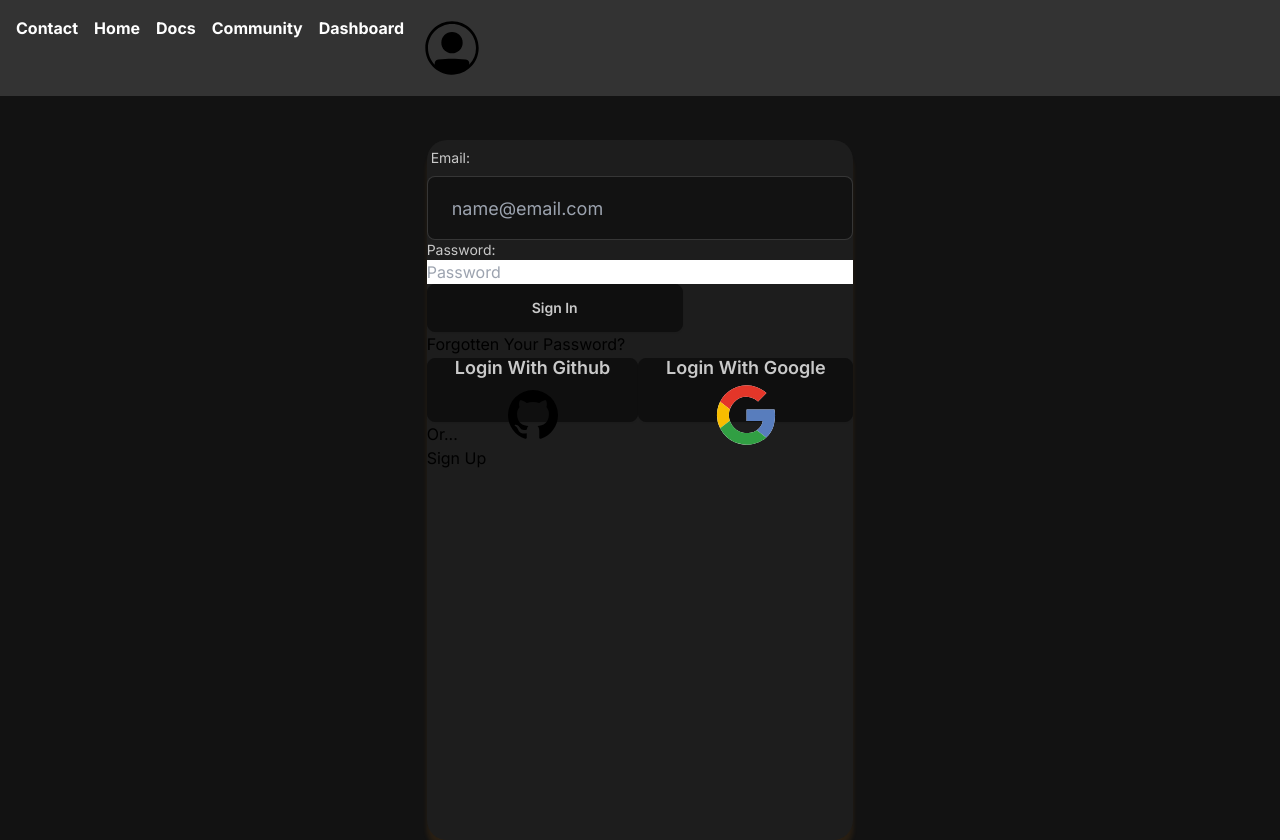
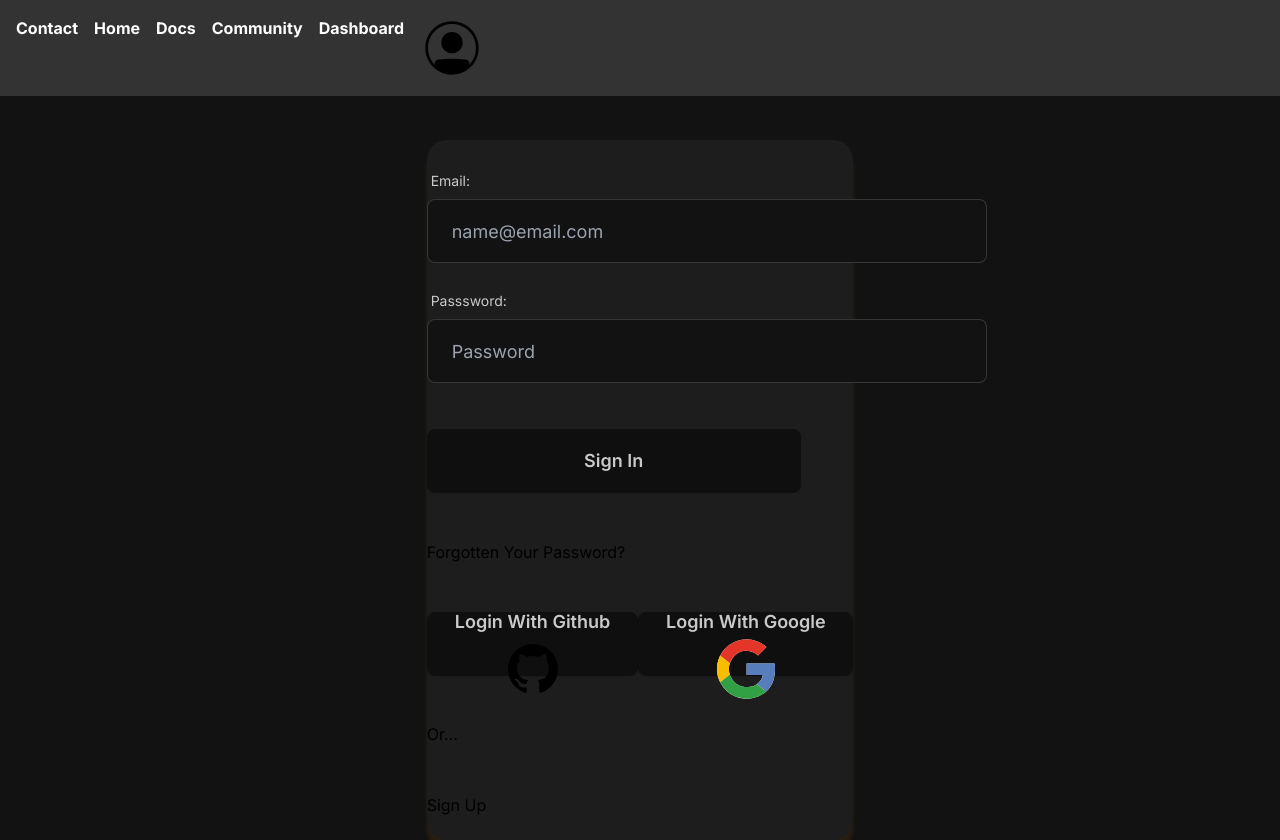
Before and after one commit to B3n-OHara/computerScience-NEA, a Next.js app: page /login in a window 1280 px wide. Built offline with nearby package versions, Linux system fonts and the light colour scheme; no server answers.

Commit message:
worked on login styles

```diff
--- a/app/(auth)/login/page.tsx
+++ b/app/(auth)/login/page.tsx
@@ -8,22 +8,24 @@ import googleIcon from '@/public/devicon--google.svg'
 export default function LoginPage() {
     return (
         <div>
-            <form className='absolute w-1/3 h-[700px] left-1/3 top-[140px] bg-01dp shadow-[0px_16px_6px_rgba(244,144,29,0.03)] shadow-[0px_9px_5px_rgba(244,144,29,0.1)] shadow-[0px_4px_4px_rgba(244,144,29,0.17)] shadow-[0px_1px_2px_rgba(244,144,29,0.2)] rounded-[20px]'>
-                <div className='flex flex-col'>
+            <form className='flex flex-col justify-around absolute w-1/3 h-[700px] left-1/3 top-[140px] bg-01dp shadow-[0px_16px_6px_rgba(244,144,29,0.03)] shadow-[0px_9px_5px_rgba(244,144,29,0.1)] shadow-[0px_4px_4px_rgba(244,144,29,0.17)] shadow-[0px_1px_2px_rgba(244,144,29,0.2)] rounded-[20px]'>
+                <div className='flex flex-col gap-y-5'>
                     <div className='flex flex-col'>
                         <div className='label'>
                             <span className='label-text'>Email:</span>
                         </div>
-                        <input id="email" name="email" type="email" placeholder='name@email.com' className='input input-bordered input-lg '/>
+                        <input id="email" name="email" type="email" placeholder='name@email.com' className='input input-bordered input-lg left-[40px] top-[60px] w-[560px]'/>
                     </div>
                     <div className='flex flex-col'>
-                        <label htmlFor="password" className='label-text'>Password:</label>
-                        <input id="password" name="password" type="password" placeholder='Password'/>
+                        <div className='label'>
+                            <span className='label-text'>Passsword:</span>
+                        </div>
+                        <input id="password" name="password" type="password" placeholder='Password'className='input input-bordered input-lg left-[40px] top-[60px] w-[560px]'/>
                     </div>
                 </div>
 
-                <div>
-                    <button className='btn btn-wide' formAction={login}>Sign In</button>
+                <div className='flex'>
+                    <button className='btn btn-lg shrink w-[374px]' formAction={login}>Sign In</button>
                 </div>
 
                 <div>
```
